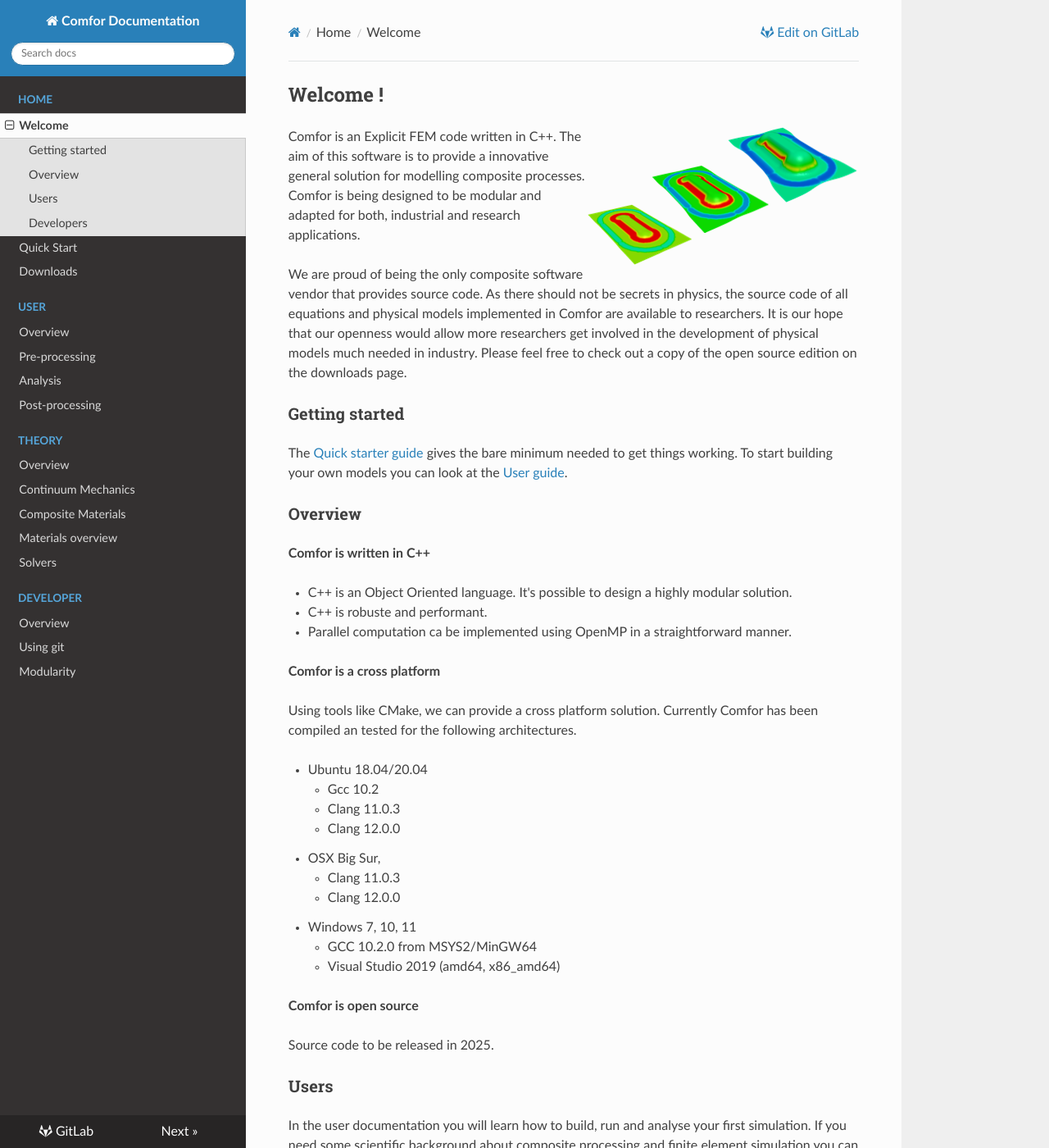
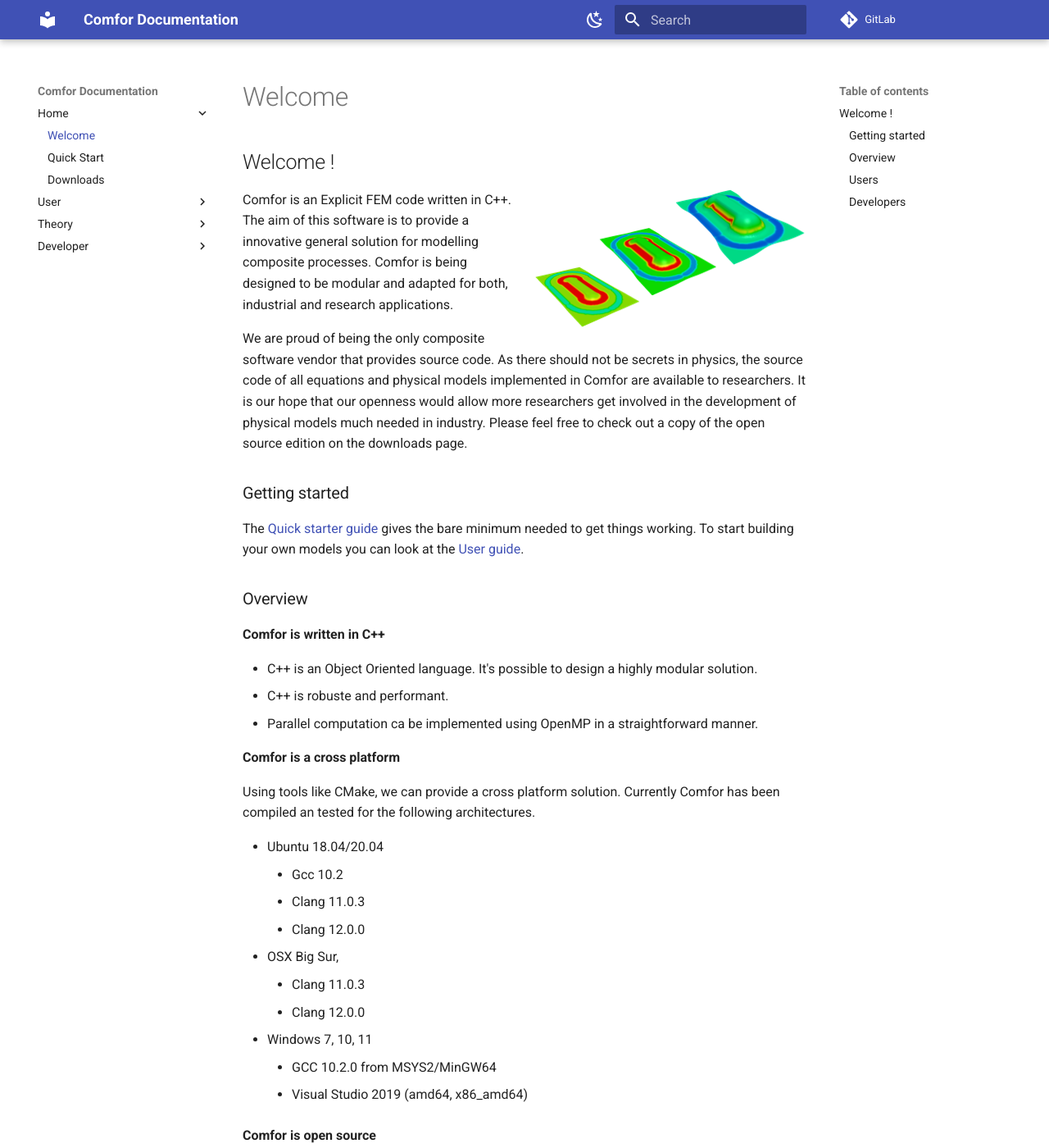
Before and after one commit to innovamics/comfor-doc, an MkDocs documentation site: the page built from docs/index.md, in a window 1280 px wide and 1400 px high. Shown: the whole window at 82% size. Built offline with MkDocs 1.6.1 and Material for MkDocs 9.7.7, drawn with Linux system fonts in a browser that asks for light colours; nearby versions of some CDN libraries; comment, search, counter and statistics services are not loaded; some of the changed text lies outside the part shown.

Commit message:
Changement du theme principal vers Mkdocs Material, resolution conflit, ebauche theme sombre

```diff
--- a/mkdocs.yml
+++ b/mkdocs.yml
@@ -29,11 +29,25 @@
     - 'Modularity': developer/dev_mod.md
 
 theme:
-  name: readthedocs
+  name: material
   analytics:
     gtag: 'G-7CEE34RD0F'
   # Select here your language: en, fr, ...
   language: en
+  palette:
+    - scheme: default
+      primary: indigo
+      accent: indigo
+      toggle:
+        icon: material/weather-night
+        name: Switch to dark mode
+    - scheme: slate
+      primary: indigo
+      accent: indigo
+      toggle:
+        icon: material/weather-sunny
+        name: Switch to light mode
+
 
 markdown_extensions:
     - toc:
@@ -48,8 +62,8 @@
     - pymdownx.arithmatex:        # LaTeX syntax
         generic: true
     - pymdownx.emoji:             # :smile: :heart: :thumbsup:
-        emoji_index: !!python/name:materialx.emoji.twemoji
-        emoji_generator: !!python/name:materialx.emoji.to_svg
+        emoji_index: !!python/name:material.extensions.emoji.twemoji
+        emoji_generator: !!python/name:material.extensions.emoji.to_svg
     - pymdownx.tasklist          # - [X] item
     - pymdownx.tabbed             # === "Tab 1"
     #- pymdownx.superfences
```
